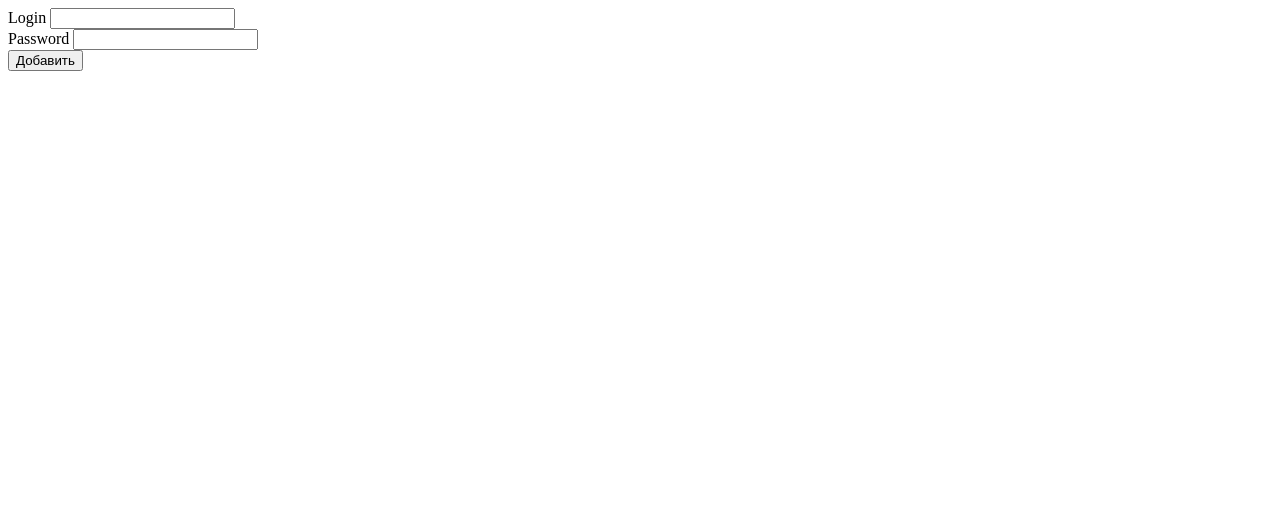
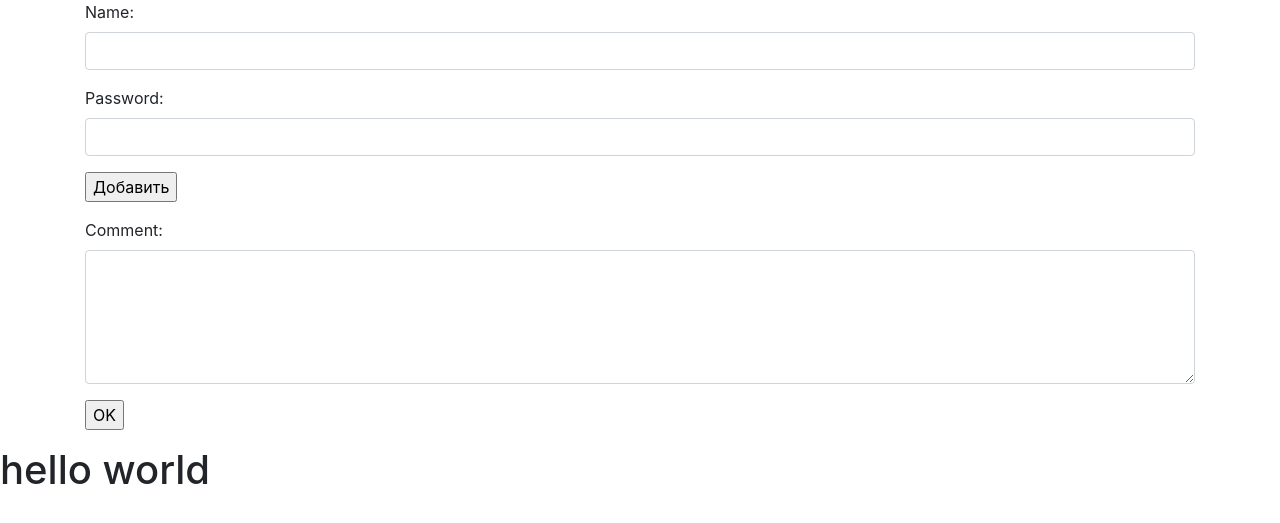
Before and after one commit to litvinko1818/student15, a Django app: page /hello/ in a window 1280 px wide. Shown: the top 523 px of the page. Run offline with Django 3.2, Linux system fonts and the light colour scheme; some libraries are stand-ins or nearby versions.

Commit message:
just commit

```diff
--- a/video/templates/forms.html
+++ b/video/templates/forms.html
@@ -1,9 +1,32 @@
+{% extends "main_template.html" %}
+
+{% block form %}
+
+
 <form action="/hello/" method="POST">
     {% csrf_token %}
-    <label for="login">Login</label>
-    <input type="text" name="login"><br>
-    <label for="password">Password</label>
-    <input type="password" name="password"><br>
+    <div class="form-group">
+        <label for="usr">Name:</label>
+        <input type="text" class="form-control" id="usr" name="label">
+    </div>
+    <div class="form-group">
+        <label for="pwd">Password:</label>
+        <input type="password" class="form-control" id="pwd" name="password">
+    </div>
 
     <input type="submit" value="Добавить">
 </form>
+
+
+
+<form action="/hello/" method="post">
+    {% csrf_token %}
+    <div class="form-group">
+      <label for="comment">Comment:</label>
+      <textarea class="form-control" rows="5" id="comment" name="comment"></textarea>
+    </div>
+    <input type="submit" value="OK">
+</form>
+
+
+{% endblock %}
--- /dev/null
+++ b/video/templates/main_template.html
@@ -0,0 +1,13 @@
+<link rel="stylesheet" href="https://maxcdn.bootstrapcdn.com/bootstrap/4.3.1/css/bootstrap.min.css">
+<script src="https://ajax.googleapis.com/ajax/libs/jquery/3.3.1/jquery.min.js"></script>
+<script src="https://cdnjs.cloudflare.com/ajax/libs/popper.js/1.14.7/umd/popper.min.js"></script>
+<script src="https://maxcdn.bootstrapcdn.com/bootstrap/4.3.1/js/bootstrap.min.js"></script>
+
+<div class="container">
+{% block form %}
+{% endblock %}
+
+{% block video %}
+{% endblock %}
+</div>
+<h1>hello world</h1>
--- a/video/views.py
+++ b/video/views.py
@@ -14,14 +14,14 @@ def hello(request):
 def fun(request):
     if request.GET:
         print(request.user.username)
-        print(request.GET['login'])
-        print(request.GET['password'])
+        print(request.GET.get('login'))
+        print(request.GET.get('password'))
+        print(request.GET.get('comment'))
         return redirect('/hello/')
     if request.POST:
         print(request.user.username)
-        print(request.POST['login'])
-        print(request.POST['password'])
+        print(request.POST.get('label'))
+        print(request.POST.get('password'))
+        print(request.POST.get('comment'))
         return redirect('/hello/')
     return render(request, "forms.html", csrf(request))
-
-# Create your views here.
```
Also changed, not shown: video/templates/index.html (+7 -9 lines).
